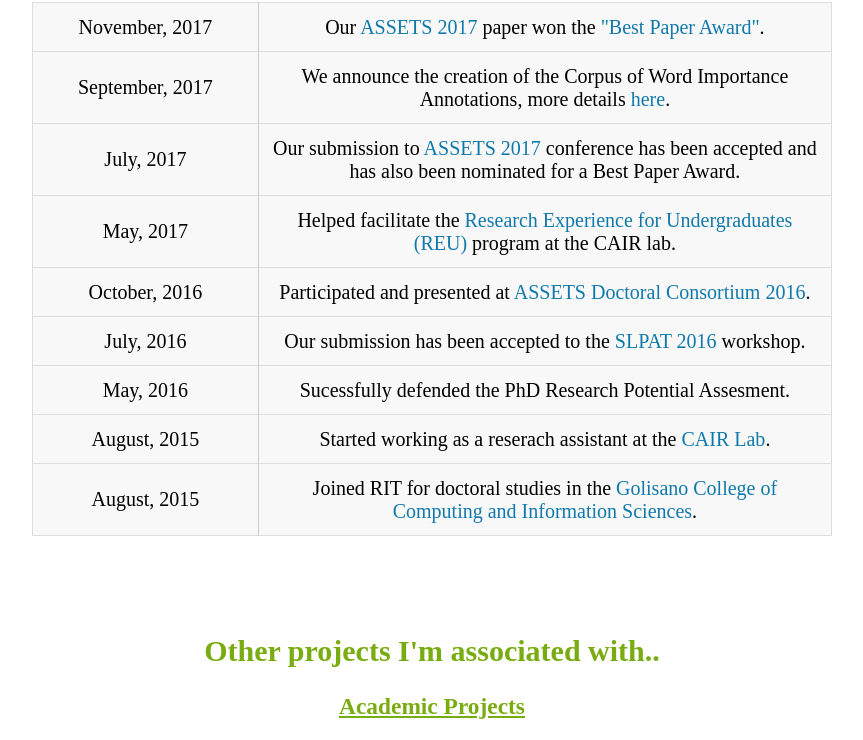
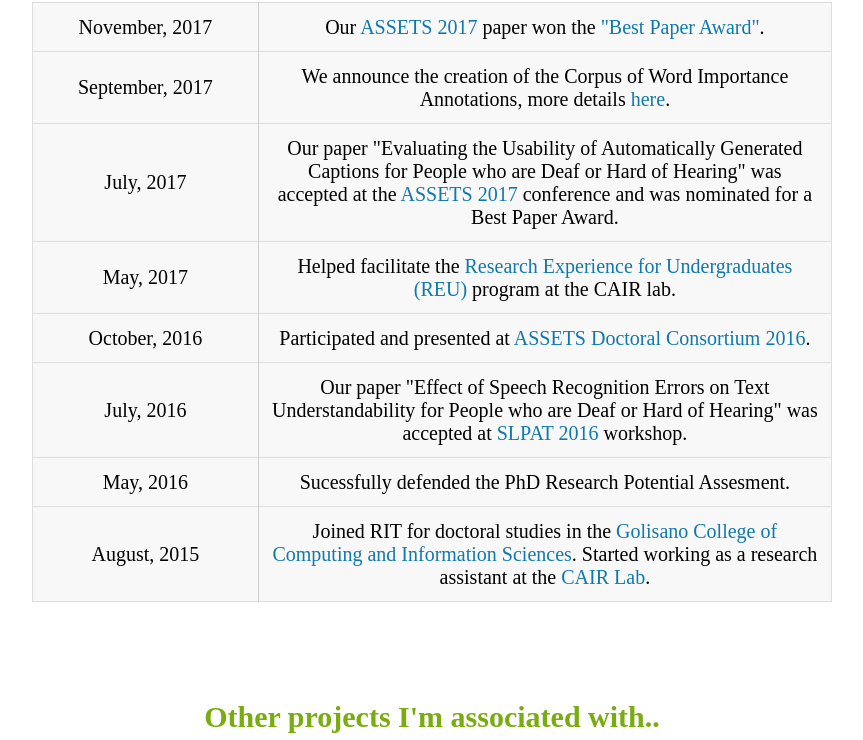
Before and after one commit to SushantKafle/sushantkafle.github.io, a plain HTML site: page plain/index.html in a window 1280 px wide. Shown: the part 1877-2617 px from the top of the page, without its empty margins (208-1071 px from the left). Drawn offline with Linux system fonts and the light colour scheme; a web font is replaced by a local one.

Commit message:
cv update

```diff
--- a/plain/index.html
+++ b/plain/index.html
@@ -40,15 +40,15 @@
             </div>
             <div id="navBar">
                 <ul id="mainNav">
-                    <li><a href="CV/cv-2017.pdf">Curriculam Viate </a></li>
+                    <li><a href="CV/cv-2018.pdf">Curriculam Viate </a></li>
                     <li><a href="#research"> Publications </a></li>
                     <li><a href="#projects"> Projects </a></li>
-                    <li><a href="#news"> Timeline </a></li>
+                    <li><a href="#news"> News </a></li>
                 </ul>
 
                 <ul id="subNav" style="margin-top:-10px">
+                    <li><a href="https://github.com/SushantKafle">Github</a> &#149;</li>
                     <li><a href="https://scholar.google.com/citations?user=7UqMgUUAAAAJ&hl=en">Scholar</a> &#149;</li>
-                    <li><a href="https://github.com/SushantKafle">Github</a> &#149;</li>
                     <li><a href="http://blog.kaflesushant.com.np">Blog</a> &#149;</li>
                 </ul>
 
@@ -125,7 +125,7 @@
                     </tr>
                     <tr>
                         <td> July, 2017 </td>
-                        <td> Our submission to <a href="https://assets17.sigaccess.org/" >ASSETS 2017</a> conference has been accepted and has also been nominated for a Best Paper Award.</td>
+                        <td> Our paper "Evaluating the Usability of Automatically Generated Captions for People who are Deaf or Hard of Hearing" was accepted at the <a href="https://assets17.sigaccess.org/" >ASSETS 2017</a> conference and was nominated for a Best Paper Award.</td>
                     </tr>
                     <tr>
                         <td> May, 2017 </td>
@@ -137,7 +137,7 @@
                     </tr>
                     <tr>
                         <td> July, 2016 </td>
-                        <td> Our submission has been accepted to the <a href="http://www.slpat.org/slpat2016/">SLPAT 2016</a> workshop.</td>
+                        <td> Our paper "Effect of Speech Recognition Errors on Text Understandability for People who are Deaf or Hard of Hearing" was accepted at <a href="http://www.slpat.org/slpat2016/">SLPAT 2016</a> workshop.</td>
                     </tr>
                     <tr>
                         <td> May, 2016 </td>
@@ -145,11 +145,7 @@
                     </tr>
                     <tr>
                         <td> August, 2015 </td>
-                        <td> Started working as a reserach assistant at the <a href="http://cair.rit.edu/">CAIR Lab</a>.</td>
-                    </tr>
-                    <tr>
-                        <td> August, 2015 </td>
-                        <td> Joined RIT for doctoral studies in the <a href="https://www.rit.edu/gccis/">Golisano College of Computing and Information Sciences</a>. </td>
+                        <td> Joined RIT for doctoral studies in the <a href="https://www.rit.edu/gccis/">Golisano College of Computing and Information Sciences</a>. Started working as a research assistant at the <a href="http://cair.rit.edu/">CAIR Lab</a>.</td>
                     </tr>
                 </tbody>
             </table>
```
Also changed, not shown: 1 other file.
